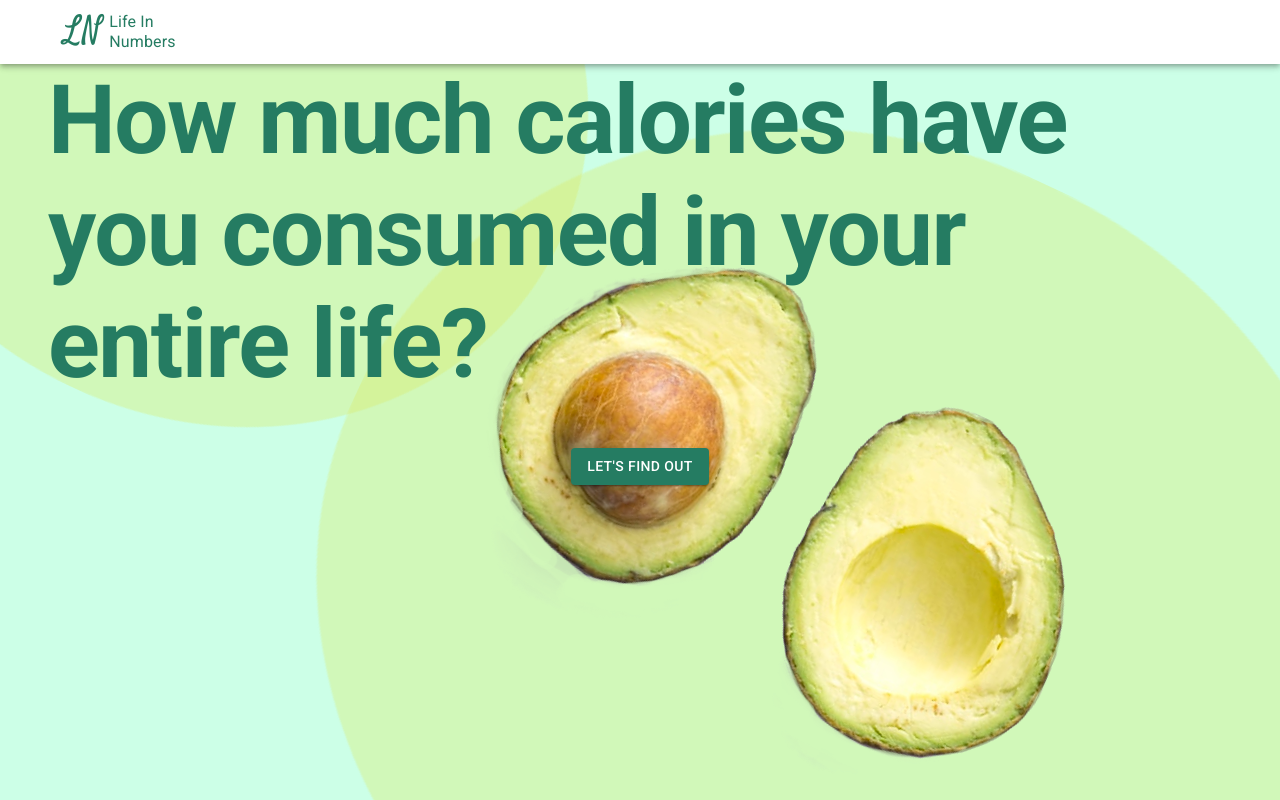
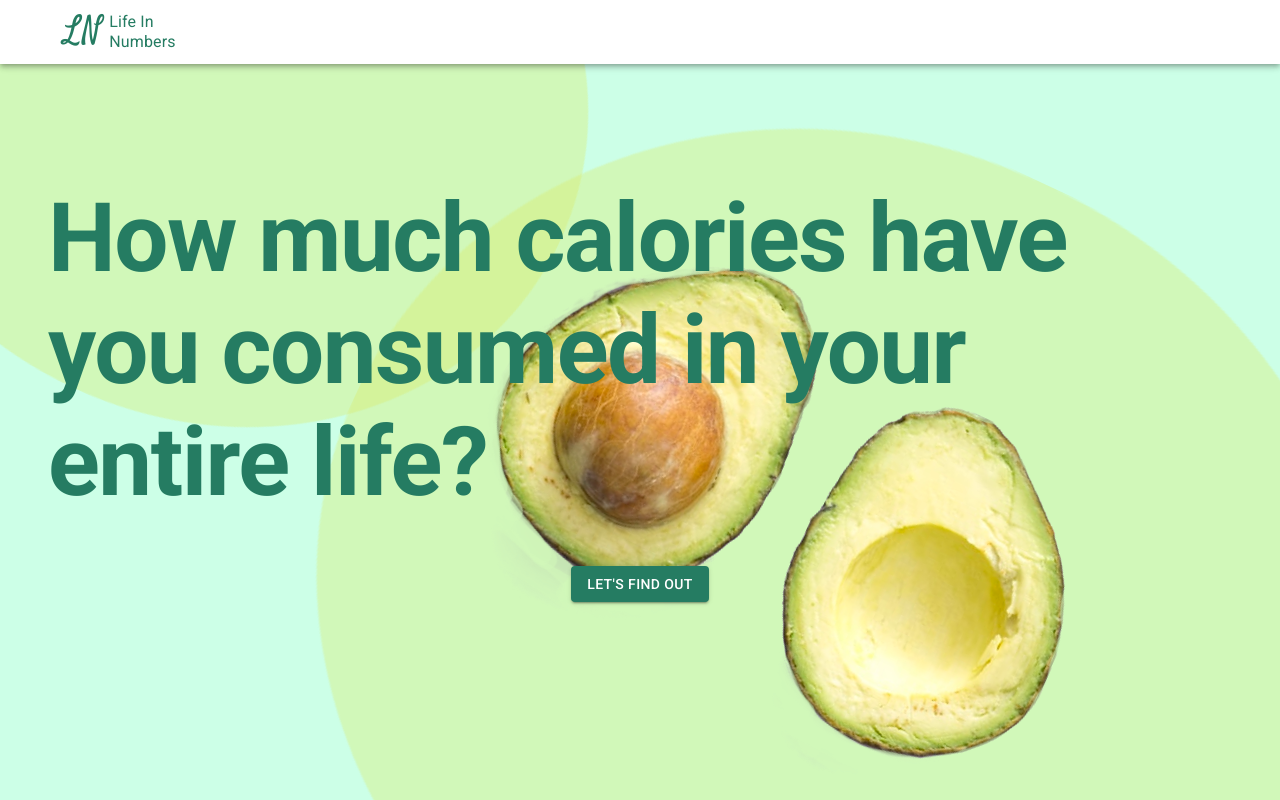
Before and after one commit to PatrickHallek/life-in-numbers, a React (Create React App) app in the folder frontend/: page / in a window 1280 px wide. Built offline with nearby package versions, Linux system fonts and the light colour scheme.

Commit message:
Change class name

```diff
--- a/frontend/src/components/calories/start.tsx
+++ b/frontend/src/components/calories/start.tsx
@@ -11,7 +11,7 @@ const CaloriesStart = ({ handler }: CaloriesStartProps) => {
 
     return (
         <Container maxWidth="lg">
-            <Box className="landingPageBox">
+            <Box className="startBox">
                 <Typography color="primary" variant="h1">
                     <Box fontWeight="fontWeightBold" className="title">
                         How much calories have you consumed in your entire life?
```
